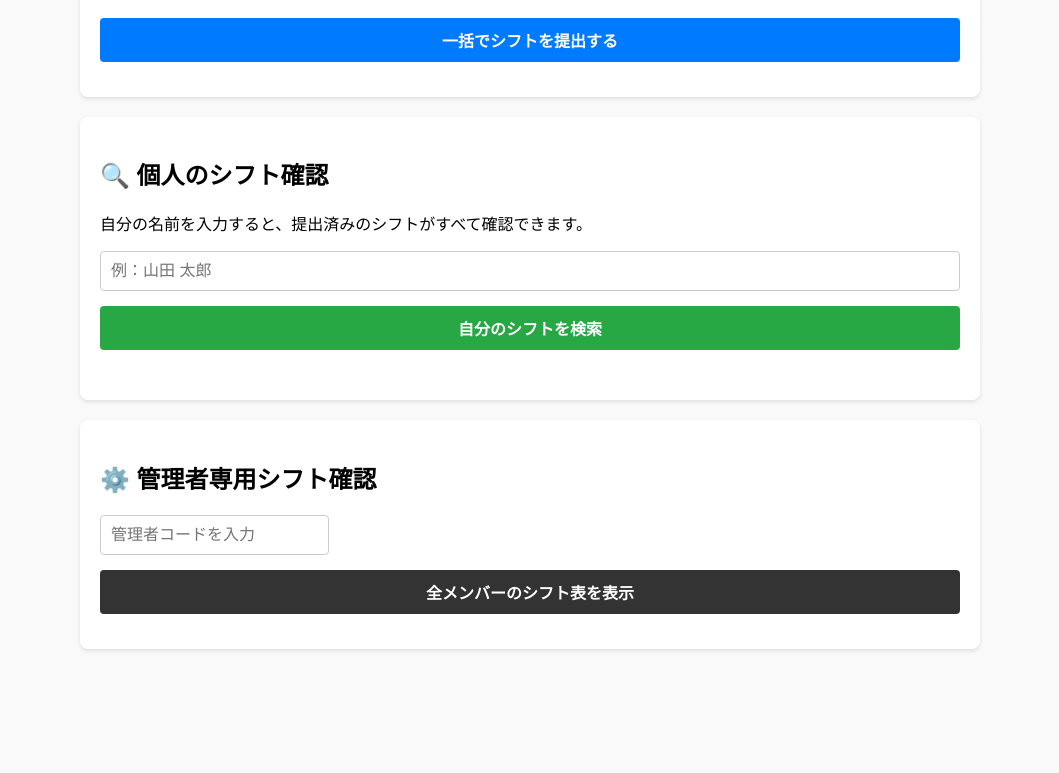
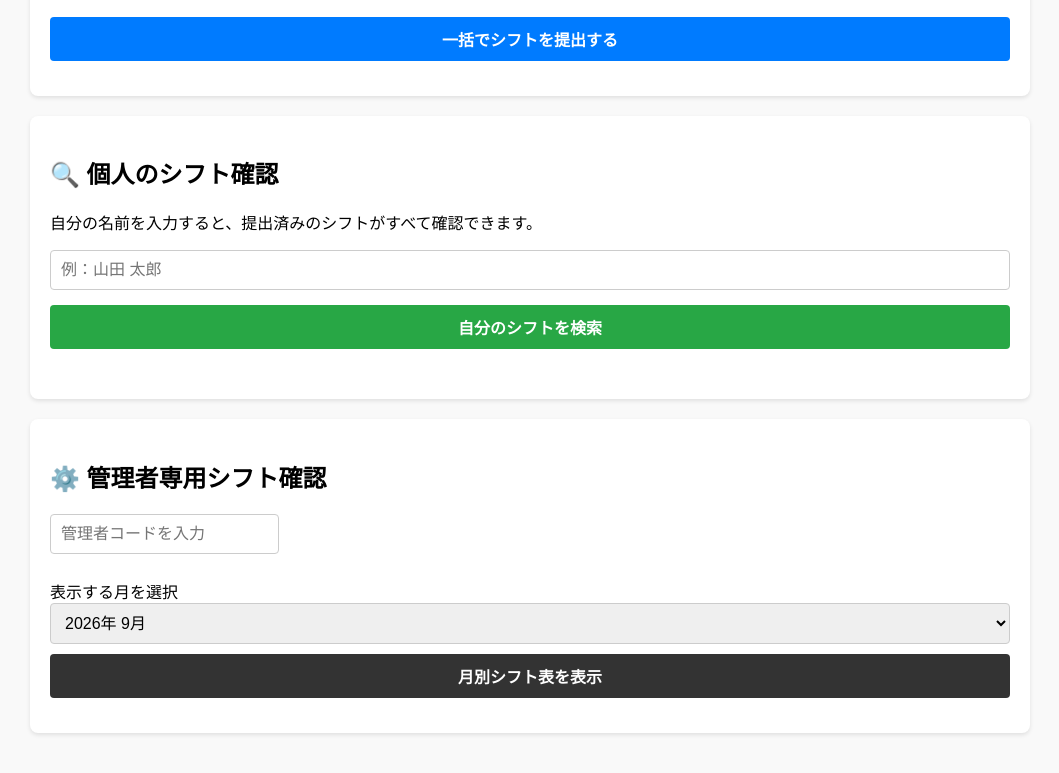
Before and after one commit to deejayhito/shiftapp, a plain HTML site: page index.html in a window 1280 px wide. Shown: the part 2498-3271 px from the top of the page, without its empty margins (110-1169 px from the left). Before the commit the page ends 3187 px from the top, so only its background shows below. Drawn offline with Linux system fonts and the light colour scheme.

Commit message:
Update index.html

```diff
--- a/index.html
+++ b/index.html
@@ -5,17 +5,18 @@
   <meta name="viewport" content="width=device-width, initial-scale=1.0">
   <title>シフト管理システム</title>
   <style>
-    body { font-family: sans-serif; padding: 20px; max-width: 900px; margin: auto; background-color: #f9f9f9; }
+    body { font-family: sans-serif; padding: 20px; max-width: 1000px; margin: auto; background-color: #f9f9f9; }
     .card { background: white; padding: 20px; border-radius: 8px; box-shadow: 0 2px 4px rgba(0,0,0,0.1); margin-bottom: 20px; }
     input, select, button { padding: 10px; margin-bottom: 15px; box-sizing: border-box; border-radius: 4px; border: 1px solid #ccc; font-size: 16px; }
     input[type="text"], select { width: 100%; }
     button { background-color: #007BFF; color: white; border: none; font-weight: bold; cursor: pointer; width: 100%; }
     button:hover { background-color: #0056b3; }
     .admin-btn { background-color: #333; }
-    table { border-collapse: collapse; width: 100%; font-size: 14px; background: white; margin-top: 15px; }
-    th, td { border: 1px solid #ccc; padding: 8px; text-align: center; white-space: nowrap; }
+    table { border-collapse: collapse; width: 100%; font-size: 13px; background: white; margin-top: 15px; }
+    th, td { border: 1px solid #ccc; padding: 6px; text-align: center; white-space: nowrap; }
     th { background-color: #e6f2ff; }
     .shift-table th, .shift-table td { padding: 5px; }
+    .section-title { background-color: #f0f0f0; font-weight: bold; text-align: left; padding: 8px; }
     @media print { .no-print { display: none; } @page { size: landscape; } }
   </style>
 </head>
@@ -65,27 +66,45 @@
   <div class="card no-print">
     <h2>⚙️ 管理者専用シフト確認</h2>
     <input type="password" id="admin-pass" placeholder="管理者コードを入力">
-    <button class="admin-btn" onclick="loadAdminView()">全メンバーのシフト表を表示</button>
+
+    <label style="margin-top: 10px; display:block;">表示する月を選択</label>
+    <select id="admin-month-select" style="margin-bottom: 10px;"></select>
+
+    <button class="admin-btn" onclick="loadAdminView()">月別シフト表を表示</button>
   </div>
 
   <div id="admin-view" class="card" style="display:none;"></div>
 
   <script>
+    // 起動時に3ヶ月以上前の古いデータを自動削除する処理
+    function cleanOldData() {
+      let shifts = JSON.parse(localStorage.getItem('shifts_data') || '[]');
+      const now = new Date();
+      // 3ヶ月前の年月を算出 (例: 2026年9月なら 2026-06)
+      const thresholdDate = new Date(now.getFullYear(), now.getMonth() - 3, 1);
+
+      shifts = shifts.filter(s => {
+        let [y, m] = s.date.split('-').map(Number);
+        let shiftDate = new Date(y, m - 1, 1);
+        return shiftDate >= thresholdDate;
+      });
+      localStorage.setItem('shifts_data', JSON.stringify(shifts));
+    }
+    cleanOldData();
+
     // 15日締め切りの判定と翌月の自動計算
     const today = new Date();
     const currentDay = today.getDate();
-    const currentMonth = today.getMonth(); // 0〜11
+    const currentMonth = today.getMonth();
     const currentYear = today.getFullYear();
 
-    // 翌月の取得
     const targetDate = new Date(currentYear, currentMonth + 1, 1);
     const targetYear = targetDate.getFullYear();
-    const targetMonth = targetDate.getMonth(); // 0-indexed
+    const targetMonth = targetDate.getMonth();
     const targetMonthDisplay = targetMonth + 1;
 
     document.getElementById("target-month-title").innerText = `📅 ${targetYear}年 ${targetMonthDisplay}月分の希望シフト`;
 
-    // 15日を過ぎたら翌々月分になるなどの制御が必要な場合はここで調整
     if (currentDay > 15) {
       document.getElementById("deadline-msg").innerText = "⚠️ 今月の提出締め切り（15日）を過ぎているため、新規提出はできません。";
       document.getElementById("submit-btn").disabled = true;
@@ -123,7 +142,19 @@
       calendarBody.appendChild(tr);
     }
 
-    // 一括送信処理
+    // 管理者用の月選択プルダウンを初期化（直近の数ヶ月を選択可能に）
+    const adminMonthSelect = document.getElementById('admin-month-select');
+    for (let i = 0; i < 4; i++) {
+      let d = new Date(currentYear, currentMonth + i, 1);
+      let y = d.getFullYear();
+      let m = d.getMonth() + 1;
+      let opt = document.createElement('option');
+      opt.value = `${y}-${String(m).padStart(2, '0')}`;
+      opt.text = `${y}年 ${m}月`;
+      adminMonthSelect.appendChild(opt);
+    }
+
+    // 一括送信処理（ログとして蓄積・上書き修正対応）
     document.getElementById('shift-form').addEventListener('submit', (e) => {
       e.preventDefault();
       if (currentDay > 15) return alert("締め切りを過ぎています。");
@@ -133,10 +164,10 @@
 
       let shifts = JSON.parse(localStorage.getItem('shifts_data') || '[]');
 
-      // 同じ人の既存データを一旦クリア（上書き修正できるようにする）
-      shifts = shifts.filter(s => s.name !== name);
+      // 今回提出する月の日付に該当する既存データのみクリア（他月のログや他人のログは残す）
+      let targetMonthPrefix = `${targetYear}-${String(targetMonthDisplay).padStart(2, '0')}`;
+      shifts = shifts.filter(s => !(s.name === name && s.date.startsWith(targetMonthPrefix)));
 
-      // テーブルの各行から入力データを収集
       const rows = calendarBody.querySelectorAll('tr');
       rows.forEach(row => {
         const date = row.querySelector('.date-val').value;
@@ -182,7 +213,7 @@
       resultDiv.innerHTML = html;
     }
 
-    // 管理者画面の表示（パスワード3939）
+    // 管理者画面の表示（大番所が上、清掃が下。縦：名前、横：日付・曜日）
     function loadAdminView() {
       const pass = document.getElementById('admin-pass').value;
       if (pass !== "3939") {
@@ -190,45 +221,87 @@
         return;
       }
 
+      const selectedMonthStr = adminMonthSelect.value; // 例: "2026-10"
+      const [selY, selM] = selectedMonthStr.split('-').map(Number);
+
       const viewDiv = document.getElementById('admin-view');
       viewDiv.style.display = "block";
 
       const shifts = JSON.parse(localStorage.getItem('shifts_data') || '[]');
-      if (shifts.length === 0) {
-        viewDiv.innerHTML = "<h3>シフト表</h3><p>保存されているデータはありません。</p>";
+      const monthShifts = shifts.filter(s => s.date.startsWith(selectedMonthStr));
+
+      if (monthShifts.length === 0) {
+        viewDiv.innerHTML = `<h3>📋 ${selY}年${selM}月 シフト表</h3><p>この月のデータはありません。</p>`;
         return;
       }
 
-      let names = [];
+      // 選択された月の全日数を算出
+      const daysInSelMonth = new Date(selY, selM, 0).getDate();
       let dates = [];
+      let weekDaysList = ['日', '月', '火', '水', '木', '金', '土'];
+      let dateHeaders = [];
+      let dayHeaders = [];
+
+      for (let d = 1; d <= daysInSelMonth; d++) {
+        let dateObj = new Date(selY, selM - 1, d);
+        let dateStr = `${selY}-${String(selM).padStart(2, '0')}-${String(d).padStart(2, '0')}`;
+        dates.push(dateStr);
+        dateHeaders.push(`${selM}/${d}`);
+        dayHeaders.push(weekDaysList[dateObj.getDay()]);
+      }
+
+      // 部門ごとに名前を分ける
+      let daibanshoNames = [];
+      let seisoNames = [];
       let shiftMap = {};
 
-      shifts.forEach(d => {
-        if (!names.includes(d.name)) names.push(d.name);
-        if (!dates.includes(d.date)) dates.push(d.date);
+      monthShifts.forEach(d => {
         if (!shiftMap[d.name]) shiftMap[d.name] = {};
         shiftMap[d.name][d.date] = `${d.start}〜${d.end}`;
+
+        if (d.department === "大番所" && !daibanshoNames.includes(d.name)) {
+          daibanshoNames.push(d.name);
+        } else if (d.department === "清掃" && !seisoNames.includes(d.name) && !daibanshoNames.includes(d.name)) {
+          seisoNames.push(d.name);
+        }
       });
 
-      dates.sort();
+      daibanshoNames.sort();
+      seisoNames.sort();
 
-      let html = "<h3>📋 メンバー別 シフト一覧表</h3>";
+      let html = `<h3>📋 ${selY}年${selM}月 シフト一覧表</h3>`;
       html += "<button class='no-print' onclick='window.print()' style='background:#28a745; margin-bottom:15px; width:auto; padding:10px 20px;'>📄 PDFとして保存 / 印刷する</button>";
-      html += "<div style='overflow-x:auto;'><table><tr><th>名前 \\ 日付</th>";
+      html += "<div style='overflow-x:auto;'><table>";
 
-      dates.forEach(date => { html += `<th>${date.slice(5)}</th>`; }); // MM-DD形式で表示
+      // 1段目：日付列
+      html += "<tr><th>名前 \\ 日付</th>";
+      dateHeaders.forEach(dh => { html += `<th>${dh}</th>`; });
       html += "</tr>";
 
-      names.forEach(name => {
-        html += `<tr><th>${name}</th>`;
-        dates.forEach(date => {
-          let val = shiftMap[name][date] ? shiftMap[name][date] : "";
-          html += `<td>${val}</td>`;
+      // 2段目：曜日列
+      html += "<tr><th>曜日</th>";
+      dayHeaders.forEach(wh => { html += `<th>${wh}</th>`; });
+      html += "</tr>";
+
+      // 部門描画の関数
+      function renderDeptRows(title, namesList) {
+        if (namesList.length === 0) return;
+        html += `<tr><td colspan="${dates.length + 1}" class="section-title">【 ${title} 】</td></tr>`;
+        namesList.forEach(name => {
+          html += `<tr><th>${name}</th>`;
+          dates.forEach(date => {
+            let val = (shiftMap[name] && shiftMap[name][date]) ? shiftMap[name][date] : "";
+            html += `<td>${val}</td>`;
+          });
+          html += "</tr>";
         });
-        html += "</tr>";
-      });
+      }
+
+      // 上：大番所、下：清掃
+      renderDeptRows("大番所", daibanshoNames);
+      renderDeptRows("清掃", seisoNames);
+
       html += "</table></div>";
-
       viewDiv.innerHTML = html;
     }
   </script>
```
